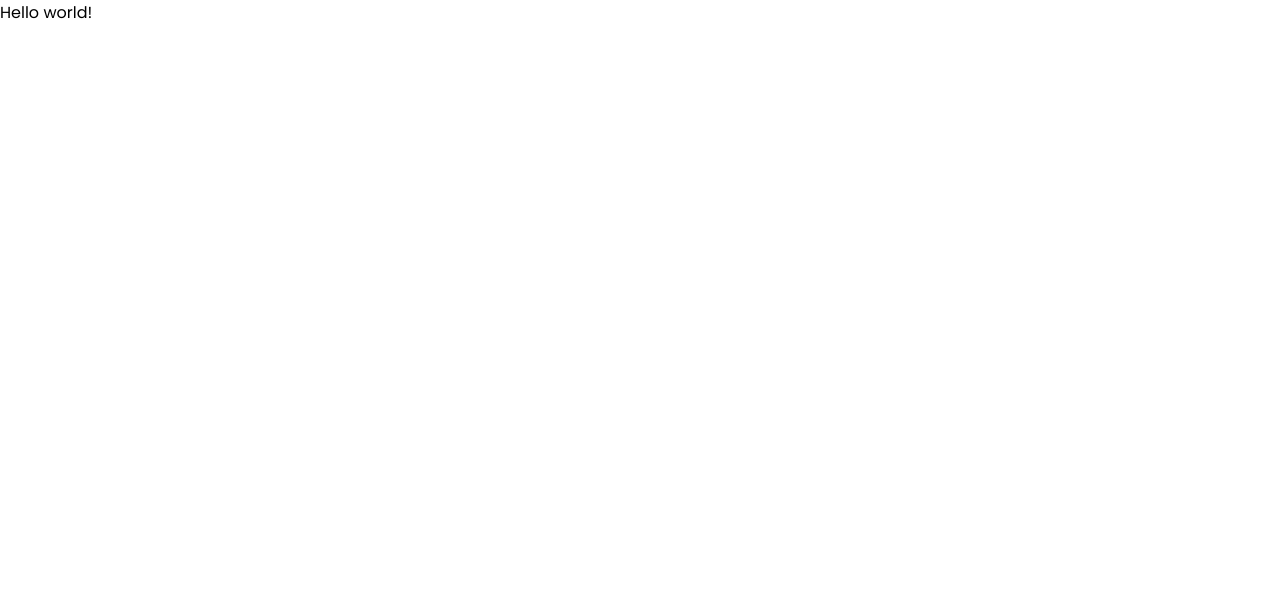
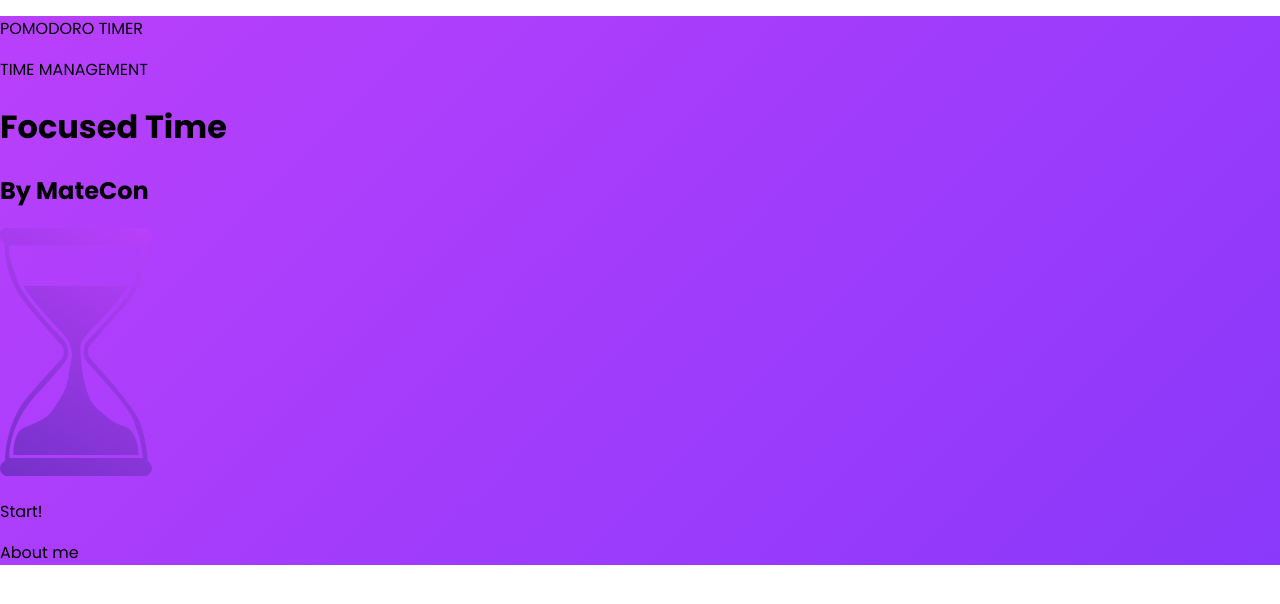
Before and after one commit to MateCon/focused-time, a React (Create React App) app in the folder client/: page / in a window 1280 px wide. Shown: the top 604 px of the page. Built offline with nearby package versions, Linux system fonts and the light colour scheme.

Commit message:
install sass and start menu

```diff
--- a/client/package.json
+++ b/client/package.json
@@ -6,6 +6,7 @@
     "@testing-library/jest-dom": "^5.14.1",
     "@testing-library/react": "^11.2.7",
     "@testing-library/user-event": "^12.8.3",
+    "node-sass": "^6.0.1",
     "react": "^17.0.2",
     "react-dom": "^17.0.2",
     "react-scripts": "4.0.3",
--- a/client/src/pages/App.js
+++ b/client/src/pages/App.js
@@ -1,10 +1,19 @@
 import React, { useState } from 'react';
+import Menu from './Menu';
+import Timer from './Timer';
 import '../styles/App.css';
+import '../styles/Styles.scss';
 
 const App = () => {
+  const [currentPage, setCurrentPage] = useState('Menu');
+
   return (
     <div className="App">
-      Hello world!
+      {
+        currentPage === 'Timer' ?
+          <Timer />
+        : <Menu />
+      }
     </div>
   );
 }
--- a/client/src/pages/Menu.js
+++ b/client/src/pages/Menu.js
@@ -0,0 +1,20 @@
+import React from 'react';
+import { ReactComponent as Logo } from '../images/logo.svg';
+
+const Menu = () => {
+    return (
+        <div>
+            <div id='background-text'>
+                <p>POMODORO TIMER</p>
+                <p>TIME MANAGEMENT</p>
+            </div>
+            <h1 id='title'>Focused Time</h1>
+            <h2 id='subtitle'>By MateCon</h2>
+            <Logo class='logo'/>
+            <p id='start-link'>Start!</p>
+            <p id='about-me'>About me</p>
+        </div>
+    );
+}
+
+export default Menu;
--- a/client/src/pages/Timer.js
+++ b/client/src/pages/Timer.js
@@ -0,0 +1,9 @@
+import React from 'react';
+
+const Timer = () => {
+    return (
+        <p>Timer</p>
+    );
+}
+
+export default Timer;
--- /dev/null
+++ b/client/src/styles/Styles.scss
@@ -0,0 +1,3 @@
+.App {
+    background: linear-gradient(135deg, #B940FC, #8A38FA);
+}
--- a/client/src/styles/index.js
+++ /dev/null
@@ -1,6 +0,0 @@
-import React from 'react';
-import ReactDOM from 'react-dom';
-import './index.css';
-import App from '../pages/App';
-
-ReactDOM.render(<App />, document.getElementById('root'));
```
Also changed, not shown: client/src/images/logo.svg (added), 1 other file (tests, documents, lock files or other folders).
